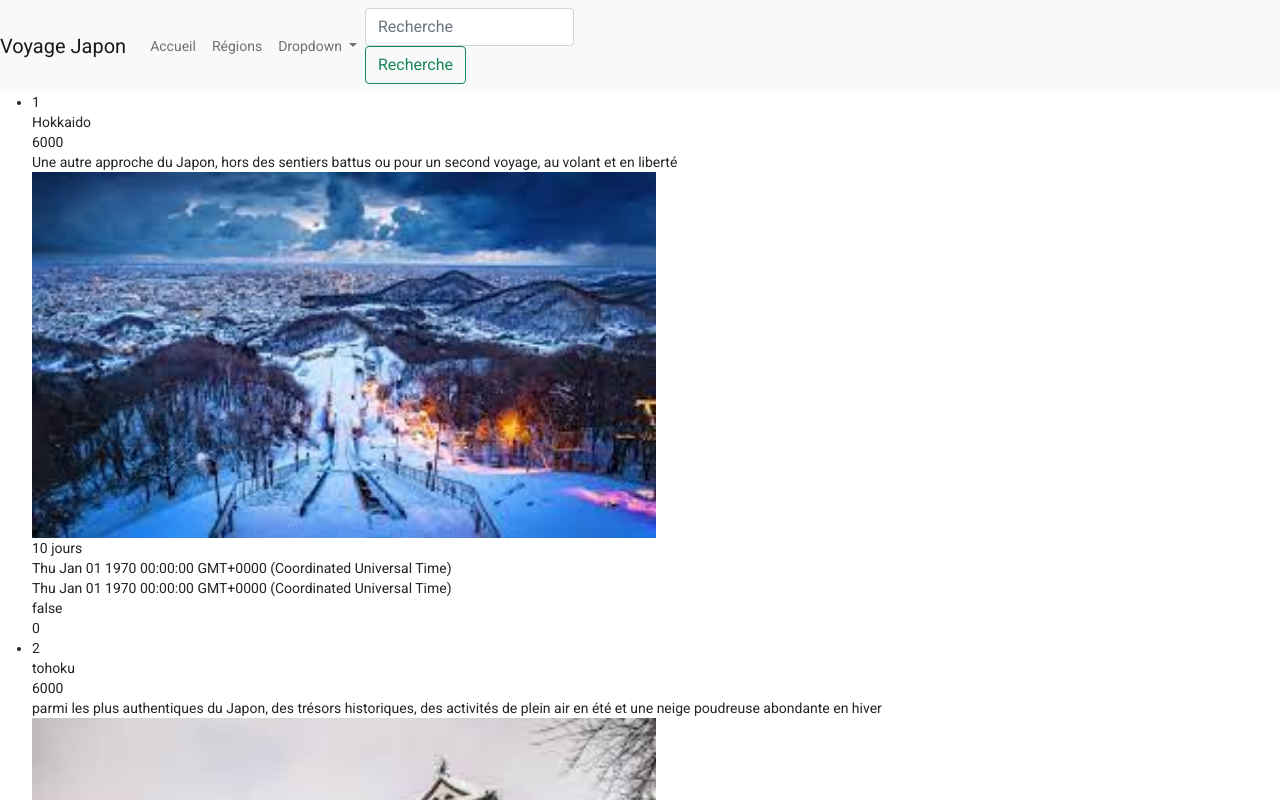
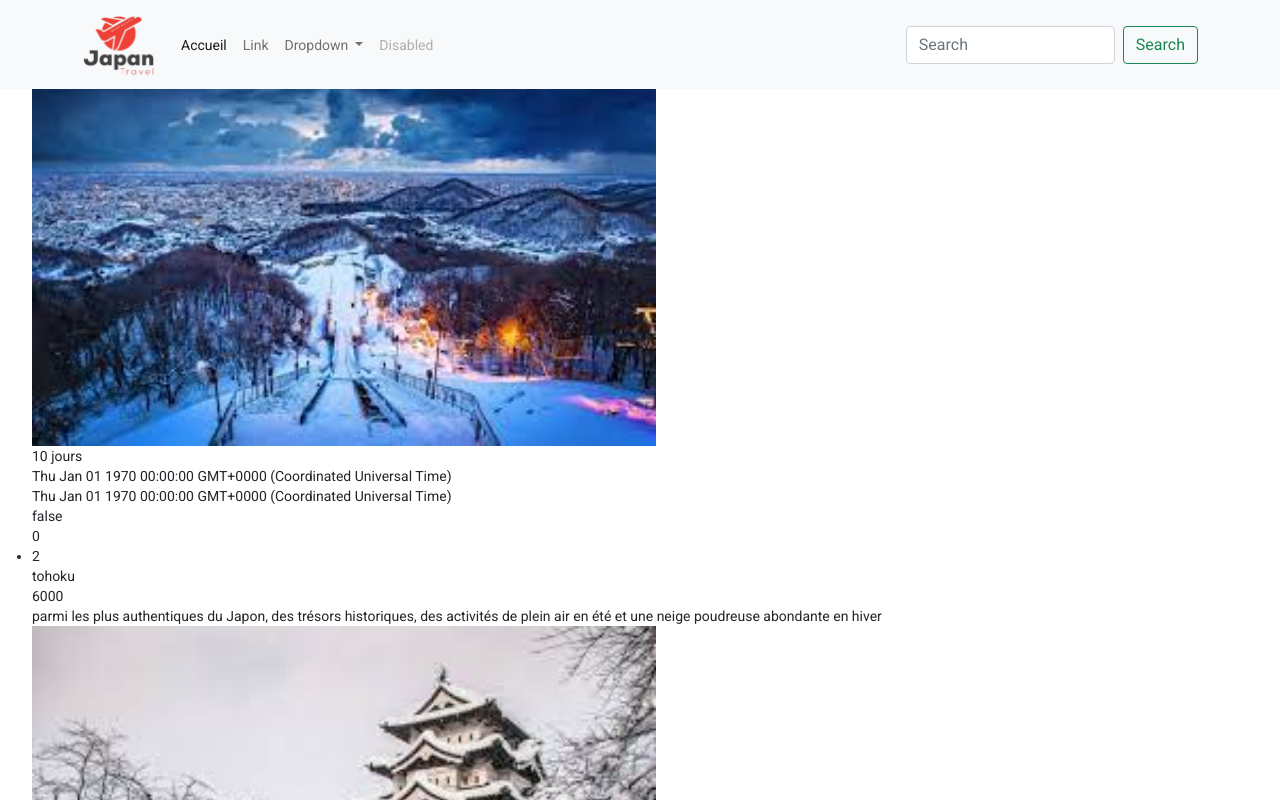
Before and after one commit to Mondherlol/Projet-Angular, an Angular app: page /accueil in a window 1280 px wide. Shown: the top 800 px of the page. Built offline with nearby package versions, Linux system fonts and the light colour scheme; some icons are missing.

Commit message:
Ajout Navbar

```diff
--- a/src/app/composants/accueil/accueil.component.html
+++ b/src/app/composants/accueil/accueil.component.html
@@ -1,4 +1,4 @@
-
+<div id="haut"></div>
 <ul>
     <li *ngFor="let v of Voyages">
 
--- a/src/app/composants/accueil/top/top.component.html
+++ b/src/app/composants/accueil/top/top.component.html
@@ -1,33 +1,37 @@
-<nav class="navbar navbar-expand-lg navbar-light bg-light">
-    <a class="navbar-brand" href="#">Voyage Japon</a>
-    <button class="navbar-toggler" type="button" data-toggle="collapse" data-target="#navbarSupportedContent" aria-controls="navbarSupportedContent" aria-expanded="false" aria-label="Toggle navigation">
+<nav class="navbar navbar-expand-lg  fixed-top navbar-light bg-light">
+
+  <div class="container">
+    <a class="navbar-brand" href="/accueil"> <img src="assets/logo.png" width="75px"> </a>
+    <button class="navbar-toggler" type="button" data-bs-toggle="collapse" data-bs-target="#navbarSupportedContent" aria-controls="navbarSupportedContent" aria-expanded="false" aria-label="Toggle navigation">
       <span class="navbar-toggler-icon"></span>
     </button>
-
     <div class="collapse navbar-collapse" id="navbarSupportedContent">
-      <ul class="navbar-nav mr-auto">
-        <li class="nav-item active">
-          <a class="nav-link" href="#">Accueil<span class="sr-only"></span></a>
+      <ul class="navbar-nav me-auto mb-2 mb-lg-0">
+        <li class="nav-item">
+          <a class="nav-link active" aria-current="page" href="/accueil">Accueil</a>
         </li>
         <li class="nav-item">
-          <a class="nav-link" href="#">Régions</a>
+          <a class="nav-link" href="#">Link</a>
         </li>
         <li class="nav-item dropdown">
-          <a class="nav-link dropdown-toggle" href="#" id="navbarDropdown" role="button" data-toggle="dropdown" aria-haspopup="true" aria-expanded="false">
+          <a class="nav-link dropdown-toggle" href="#" id="navbarDropdown" role="button" data-bs-toggle="dropdown" aria-expanded="false">
             Dropdown
           </a>
-          <div class="dropdown-menu" aria-labelledby="navbarDropdown">
-            <a class="dropdown-item" href="#">Action</a>
-            <a class="dropdown-item" href="#">Another action</a>
-            <div class="dropdown-divider"></div>
-            <a class="dropdown-item" href="#">Something else here</a>
-          </div>
+          <ul class="dropdown-menu" aria-labelledby="navbarDropdown">
+            <li><a class="dropdown-item" href="#">Action</a></li>
+            <li><a class="dropdown-item" href="#">Another action</a></li>
+            <li><hr class="dropdown-divider"></li>
+            <li><a class="dropdown-item" href="#">Something else here</a></li>
+          </ul>
         </li>
-
+        <li class="nav-item">
+          <a class="nav-link disabled">Disabled</a>
+        </li>
       </ul>
-      <form class="form-inline my-2 my-lg-0">
-        <input class="form-control mr-sm-2" type="search" placeholder="Recherche" aria-label="Search">
-        <button class="btn btn-outline-success my-2 my-sm-0" type="submit">Recherche</button>
+      <form class="d-flex">
+        <input class="form-control me-2" type="search" placeholder="Search" aria-label="Search">
+        <button class="btn btn-outline-success" type="submit">Search</button>
       </form>
     </div>
-  </nav>
+  </div>
+</nav>
```
Also changed, not shown: src/app/model/voyage.ts (+5 -5 lines), src/assets/logo.jpg (added), src/assets/logo.png (added).
